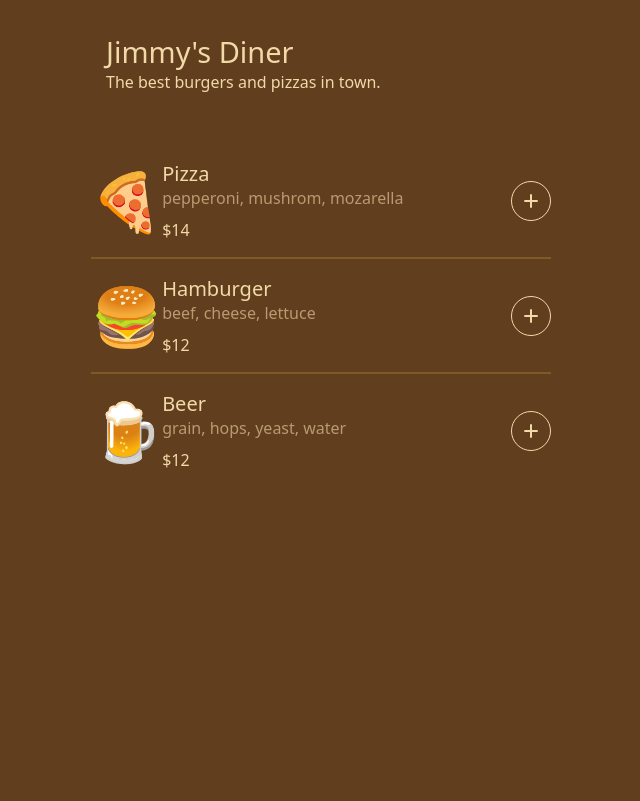
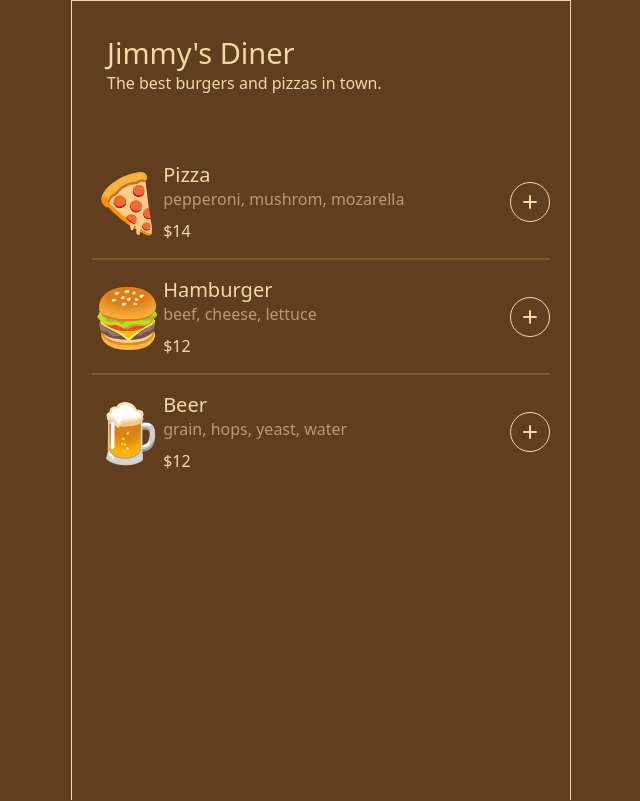
Before and after one commit to sulaimantech20-maker/restaurant-orders-app, a plain HTML site: page index.html in a window 1280 px wide. Shown: the whole page, without its empty margins (319-959 px from the left). Drawn offline with Linux system fonts and the light colour scheme; a web font is replaced by a local one.

Commit message:
Fix Background blending into Foreground

```diff
--- a/index.css
+++ b/index.css
@@ -25,6 +25,7 @@ body{
     height: 100dvh;
     max-width: 500px;
     margin-inline: auto;
+    border: 1px solid var(--pale-gold);
 }
 
 /* Header styles =================== */
```
